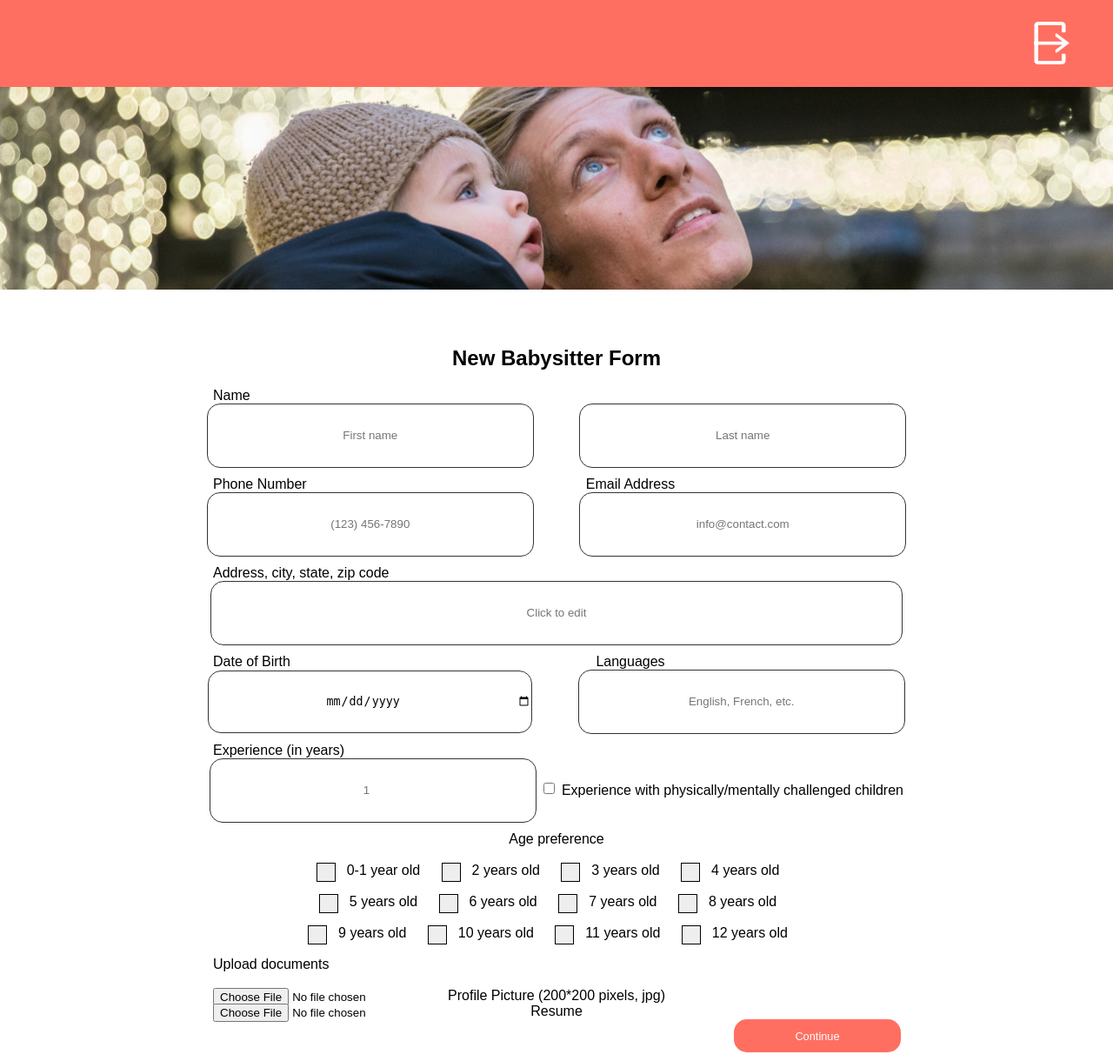
After one commit to ElderGnomeChild/ParkCitySitters, a Django app: page /sit/addsitters in a window 1280 px wide. The commit adds this page. Shown: the whole page at 87% size. Run offline with Django 3.2, Linux system fonts and the light colour scheme; some web fonts are replaced.

Commit message:
Added forms for new sitters and new jobs

```diff
--- a/DjangoSite/sit/urls.py
+++ b/DjangoSite/sit/urls.py
@@ -6,5 +6,7 @@ from . import views
 app_name = 'sit'
 urlpatterns = [
     path('', views.index, name='index'),
+    path('addsitters', views.addsitters, name="addsitters"),
+    path('addjob', views.addjob, name="addjob"),
 ]
 # urlpatterns += staticfiles_urlpatterns()
--- a/DjangoSite/sit/views.py
+++ b/DjangoSite/sit/views.py
@@ -9,3 +9,9 @@ def index(request):
     # template = loader.get_template("sit/login.html")
     # return HttpResponse(template.render())
     return render(request, 'sit/login.html')
+
+def addsitters(request):
+    return render(request, 'sit/addsitters.html')
+
+def addjob(request):
+    return render(request, 'sit/addjob.html')
--- /dev/null
+++ b/DjangoSite/static/sit/addSitters.css
@@ -0,0 +1,222 @@
+#logout {
+    position: absolute;
+    right: 50px;
+    top: 25px;
+}
+
+.header {
+    position: absolute;
+    width: 100vw;
+    height: 100px;
+    top:0;
+    left: 0;
+    background-color: #FF6F61;
+}
+
+.topimg {
+    position: absolute;
+    width:100vw;
+    left:0;
+    top:100px;
+}
+
+body {
+    font-family: raleway, sans-serif;
+}
+
+.content {
+    position: relative;
+    text-align: center;
+    top:3.75in;
+    padding:10px;
+    width: 850px;
+    margin: auto;
+    /* background-color: #e0e0e0; */
+}
+
+h2 {
+    font-size: 30;
+}
+
+.tbox {
+    border: 1px solid #39312C;
+    border-radius: 15px;
+    height: 70px;
+    width: 370px;
+    text-align: center;
+    font-size: 18;
+    margin:0 0 10px 0;
+}
+
+.title-left {
+    position: absolute;
+    /* text-align:left; */
+    left: 40px;
+}
+
+.title-right {
+    position: relative;
+    /* text-align:left; */
+    left: 85px;
+    margin: 0;
+}
+
+
+.tbox:focus {
+    border: 2px solid #FF6F61;
+}
+.tbox:focus::placeholder {
+    opacity: 0;
+}
+
+#address {
+    width: 790px;
+}
+
+#fname, #pnumber, #dob{
+    margin-right:48px
+}
+
+
+.submit {
+    background-color:#FF6F61;
+    border: 0px solid black;
+    border-radius: 15px;
+    font-family: ralewaySemi, sans-serif;
+    color: white;
+    height: 3vw;
+    width: 15vw;
+    font-size:1vw;
+
+    position: relative;
+    /* text-align:left; */
+    left: 300px;
+    margin: 0;
+}
+
+.submit:hover{
+    background-color: #FFB6AF;
+}
+
+
+
+.submit:visited {
+background-color: #FF9388;
+}
+
+
+
+
+
+
+
+
+
+
+/* Customize the label (the container) */
+.container {
+    /* display: block; */
+    position: relative;
+    padding-left: 35px;
+    padding-right: 20px;
+    margin-bottom: 12px;
+    cursor: pointer;
+    /* font-size: 22px; */
+    -webkit-user-select: none;
+    -moz-user-select: none;
+    -ms-user-select: none;
+    user-select: none;
+  }
+
+  /* Hide the browser's default checkbox */
+  .container input {
+    position: absolute;
+    opacity: 0;
+    cursor: pointer;
+    height: 0;
+    width: 0;
+  }
+
+  /* Create a custom checkbox */
+  .checkmark {
+    position: absolute;
+    top: 0;
+    left: 0;
+    height: 20px;
+    width: 20px;
+    background-color: #eee;
+    border: 1px solid black;
+  }
+
+  /* On mouse-over, add a grey background color */
+  .container:hover input ~ .checkmark {
+    background-color: #ccc;
+  }
+
+  /* When the checkbox is checked, add a blue background */
+  .container input:checked ~ .checkmark {
+    background-color: #FF6F61;
+  }
+
+  /* Create the checkmark/indicator (hidden when not checked) */
+  .checkmark:after {
+    content: "";
+    position: absolute;
+    display: none;
+  }
+
+  /* Show the checkmark when checked */
+  .container input:checked ~ .checkmark:after {
+    /* display: block; */
+  }
+
+  /* Style the checkmark/indicator */
+  .container .checkmark:after {
+    left: 9px;
+    top: 5px;
+    width: 5px;
+    height: 10px;
+    border: solid white;
+    border-width: 0 3px 3px 0;
+    -webkit-transform: rotate(45deg);
+    -ms-transform: rotate(45deg);
+    transform: rotate(45deg);
+  }
+
+
+
+
+
+
+
+
+
+
+
+@font-face {
+    font-family: raleway;
+    /* font-style: normal; */
+    /* font-weight: 400; */
+    src: url('fonts/Raleway-Regular.ttf');
+}
+
+@font-face {
+    font-family: ralewayBold;
+    /* font-style: normal; */
+    /* font-weight: 700; */
+    src: url('fonts/Raleway-Bold.ttf');
+}
+
+@font-face {
+    font-family: ralewayMedium;
+    /* font-style: normal; */
+    /* font-weight: 500; */
+    src: url('fonts/Raleway-Medium.ttf');
+}
+
+@font-face {
+    font-family: ralewaySemi;
+    /* font-style: normal; */
+    /* font-weight: 600; */
+    src: url('fonts/Raleway-SemiBold.ttf');
+}
--- /dev/null
+++ b/DjangoSite/templates/sit/addsitters.html
@@ -0,0 +1,110 @@
+{% load static %}
+
+<!DOCTYPE html>
+<html>
+    <head>
+        <title>Add a Babysitter</title>
+        <link rel="stylesheet" href="{% static 'sit/addsitters.css' %}">
+    </head>
+    <body>
+        <div class="header">
+            <a href="/sit" id="logout"><img src="{% static 'sit/images/logout.png' %}"></a>
+        </div>
+        <img class="topimg" src="{% static 'sit/images/biy.jpg' %}">
+        <div class="content">
+            <h2>New Babysitter Form</h2>
+            <form>
+                <span class="title-left" id="text-name">Name</span><br>
+                <input type="text" id="fname" class="tbox" name="first" placeholder="First name">
+                <input type="text" id="lname" class="tbox" name="last" placeholder="Last name"><br>
+                <span class="title-left" id="text-phone">Phone Number</span>
+                <span class="title-right" id="text-email">Email Address</span><br>
+                <input type="tel" id="pnumber" class="tbox" name="phone" placeholder="(123) 456-7890">
+                <input type="email" id="email" class="tbox" name="email" placeholder="info@contact.com"><br>
+                <span class="title-left" id="text-address">Address, city, state, zip code</span><br>
+                <input type="text" id="address" class="tbox" name="address" placeholder="Click to edit"><br>
+                <span class="title-left" id="text-dob">Date of Birth</span>
+                <span class="title-right" id="text-lang">Languages</span><br>
+                <input type="date" id="dob" class="tbox" name="dob" placeholder="mm/dd/yyyy">
+                <input type="text" id="lang" class="tbox" name="languages" placeholder="English, French, etc."><br>
+                <span class="title-left" id="text-experience">Experience (in years)</span><br>
+                <input type="number" id="exp" class="tbox" name="experience" placeholder="1">
+                <input type="checkbox" class="cbox" name="challenge" value=""> Experience with physically/mentally challenged children<br>
+                <span id="text-age">Age preference</span><br><br>
+
+
+                <label class="container">0-1 year old
+                    <input type="checkbox" class="cbox" name="0-1" value="">
+                    <span class="checkmark"></span>
+                </label>
+                <label class="container">2 years old
+                    <input type="checkbox" class="cbox" name="2" value="">
+                    <span class="checkmark"></span>
+                </label>
+                <label class="container">3 years old
+                    <input type="checkbox" class="cbox" name="3" value="">
+                    <span class="checkmark"></span>
+                </label>
+                <label class="container">4 years old
+                    <input type="checkbox" class="cbox" name="4" value="">
+                    <span class="checkmark"></span>
+                </label><br><br>
+                <label class="container">5 years old
+                    <input type="checkbox" class="cbox" name="5" value="">
+                    <span class="checkmark"></span>
+                </label>
+                <label class="container">6 years old
+                    <input type="checkbox" class="cbox" name="6" value="">
+                    <span class="checkmark"></span>
+                </label>
+                <label class="container">7 years old
+                    <input type="checkbox" class="cbox" name="7" value="">
+                    <span class="checkmark"></span>
+                </label>
+                <label class="container">8 years old
+                    <input type="checkbox" class="cbox" name="8" value="">
+                    <span class="checkmark"></span>
+                </label><br><br>
+                <label class="container">9 years old
+                    <input type="checkbox" class="cbox" name="9" value="">
+                    <span class="checkmark"></span>
+                </label>
+                <label class="container">10 years old
+                    <input type="checkbox" class="cbox" name="10" value="">
+                    <span class="checkmark"></span>
+                </label>
+                <label class="container">11 years old
+                    <input type="checkbox" class="cbox" name="11" value="">
+                    <span class="checkmark"></span>
+                </label>
+                <label class="container">12 years old
+                    <input type="checkbox" class="cbox" name="12" value="">
+                    <span class="checkmark"></span>
+                </label><br><br>
+
+                <!-- <input type="checkbox" class="cbox" name="0-1" value=""> 0-1 year old
+                <input type="checkbox" class="cbox" name="2" value=""> 2 years old
+                <input type="checkbox" class="cbox" name="3" value=""> 3 years old
+                <input type="checkbox" class="cbox" name="4" value=""> 4 years old<br>
+                <input type="checkbox" class="cbox" name="5" value=""> 5 years old
+                <input type="checkbox" class="cbox" name="6" value=""> 6 years old
+                <input type="checkbox" class="cbox" name="7" value=""> 7 years old
+                <input type="checkbox" class="cbox" name="8" value=""> 8 years old<br>
+                <input type="checkbox" class="cbox" name="9" value=""> 9 years old
+                <input type="checkbox" class="cbox" name="10" value=""> 10 years old
+                <input type="checkbox" class="cbox" name="11" value=""> 11 years old
+                <input type="checkbox" class="cbox" name="12" value=""> 12 years old<br> -->
+
+
+                <span class="title-left" id="text-upload">Upload documents</span><br><br>
+                <input type="file" class="title-left" id="fileinput" name="profile picture"> Profile Picture (200*200 pixels, jpg)<br>
+                <input type="file" class="title-left" id="fileinput" name="resume"> Resume<br>
+                <input type="submit" class="submit" value="Continue">
+
+
+            </form>
+        </div>
+
+
+    </body>
+</html>
--- a/DjangoSite/templates/sit/login.html
+++ b/DjangoSite/templates/sit/login.html
@@ -17,7 +17,7 @@
             <form>
                 <input type="text" id="user" class="tbox" name="username" placeholder="username">
                 <br>
-                <input type="text" class="tbox" name="password" placeholder="password">
+                <input type="password" class="tbox" name="password" placeholder="password">
                 <br>
             <input type="submit" class="submit" value="Continue">
             </form>
```
Also changed, not shown: DjangoSite/static/sit/addjob.css (added, +120 -0 lines), DjangoSite/static/sit/fontstyle.css (added, +27 -0 lines), DjangoSite/static/sit/login.css (+4 -4 lines), DjangoSite/templates/sit/addjob.html (added, +51 -0 lines), DjangoSite/static/sit/images/biy.jpg (added), DjangoSite/static/sit/images/boys.jpg (added), DjangoSite/static/sit/images/logout.png (added).
